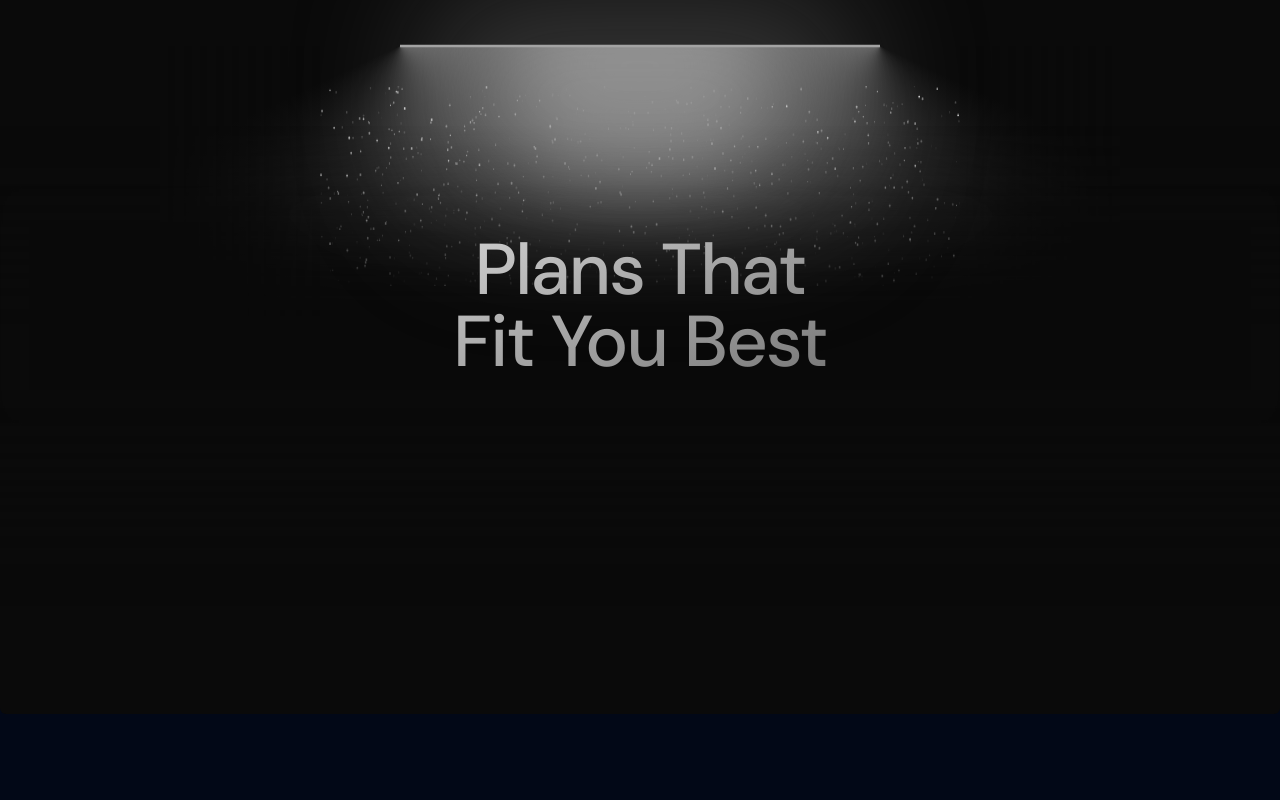
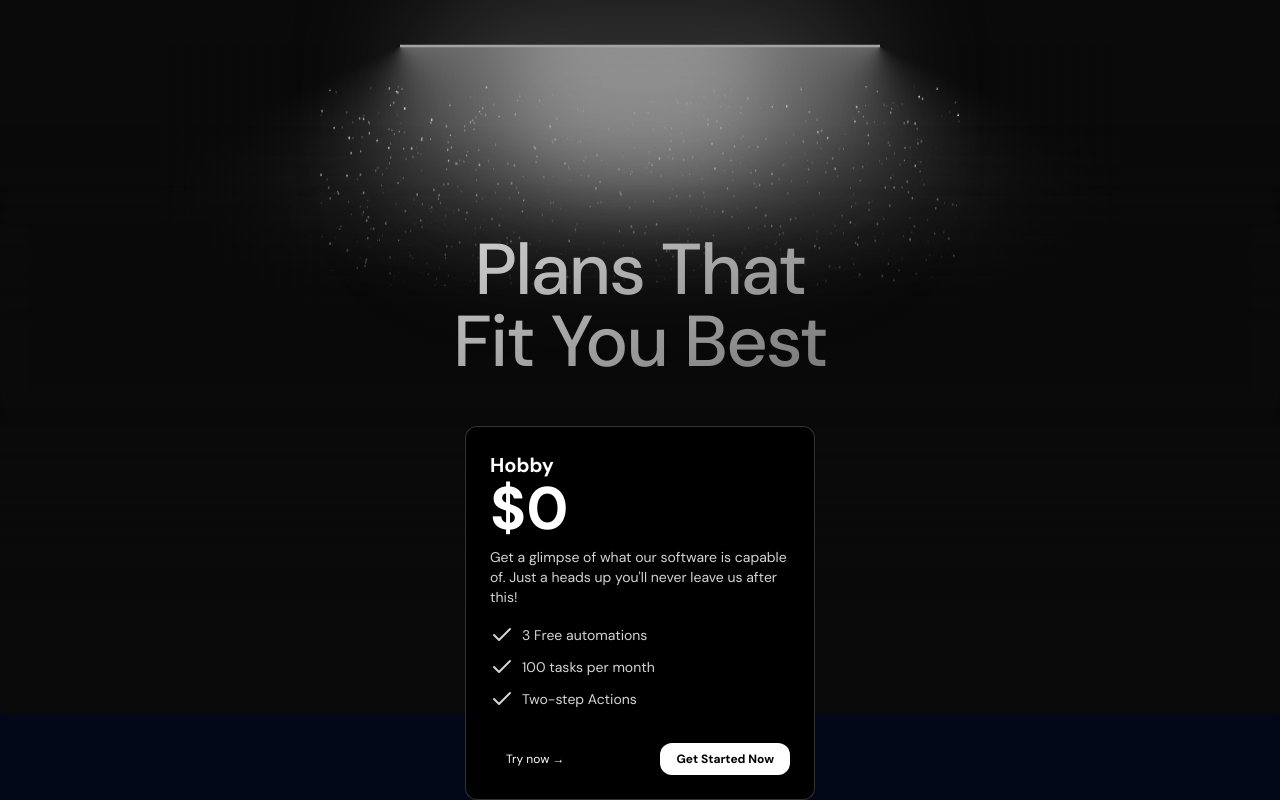
Before and after one commit to chanwoo00106/fuzzie-production, a Next.js app: page / in a window 1280 px wide. Shown: the part 3160-3960 px from the top of the page. Before the commit the page ends 3874 px from the top, so only its background shows below. Built offline with nearby package versions, Linux system fonts and the light colour scheme.

Commit message:
feat: add pricing card components

```diff
--- a/src/app/page.tsx
+++ b/src/app/page.tsx
@@ -1,3 +1,8 @@
+import {
+  CardBody,
+  CardContainer,
+  CardItem,
+} from "@/components/global/CardContainer";
 import { HeroParallax } from "@/components/global/ConnectParallax";
 import { ContainerScroll } from "@/components/global/ContainerScrollAnimation";
 import { InfiniteMovingCards } from "@/components/global/InfiniteMovingCards";
@@ -5,6 +10,7 @@ import { LampComponent } from "@/components/global/LampComponent";
 import Navbar from "@/components/global/Navbar";
 import { Button } from "@/components/ui/button";
 import { clients, products } from "@/lib/constant";
+import { CheckIcon } from "lucide-react";
 
 export default function Home() {
   return (
@@ -43,6 +49,56 @@ export default function Home() {
       </section>
       <section className="mt-[-500px]">
         <LampComponent />
+        <div className="flex flex-wrap justify-center items-center flex-col md:flex-row gap-8 -mt-72">
+          <CardContainer className="inter-var">
+            <CardBody className="bg-gray-50 relative group/card  dark:hover:shadow-2xl dark:hover:shadow-neutral-500/[0.1] dark:bg-black dark:border-white/[0.2] border-black/[0.1] w-full md:!w-[350px] h-auto rounded-xl p-6 border">
+              <CardItem
+                translateZ="50"
+                className="text-xl font-bold text-neutral-600 dark:text-white "
+              >
+                Hobby
+                <h2 className="text-6xl">$0</h2>
+              </CardItem>
+
+              <CardItem
+                translateZ="60"
+                className="text-neutral-500 text-sm max-w-sm mt-2 dark:text-neutral-300"
+              >
+                Get a glimpse of what our software is capable of. Just a heads
+                up {"you'll"} never leave us after this!
+                <ul className="my-4 flex flex-col gap-2">
+                  <li className="flex items-center gap-2">
+                    <CheckIcon />3 Free automations
+                  </li>
+                  <li className="flex items-center gap-2">
+                    <CheckIcon />
+                    100 tasks per month
+                  </li>
+                  <li className="flex items-center gap-2">
+                    <CheckIcon />
+                    Two-step Actions
+                  </li>
+                </ul>
+              </CardItem>
+              <div className="flex justify-between items-center mt-8">
+                <CardItem
+                  translateZ={20}
+                  as="button"
+                  className="px-4 py-2 rounded-xl text-xs font-normal dark:text-white"
+                >
+                  Try now →
+                </CardItem>
+                <CardItem
+                  translateZ={20}
+                  as="button"
+                  className="px-4 py-2 rounded-xl bg-black dark:bg-white dark:text-black text-white text-xs font-bold"
+                >
+                  Get Started Now
+                </CardItem>
+              </div>
+            </CardBody>
+          </CardContainer>
+        </div>
       </section>
     </main>
   );
--- /dev/null
+++ b/src/components/global/CardContainer.tsx
@@ -0,0 +1,150 @@
+"use client";
+
+import { cn } from "@/lib/utils";
+import React, {
+  createContext,
+  useState,
+  useContext,
+  useRef,
+  useEffect,
+} from "react";
+
+const MouseEnterContext = createContext<
+  [boolean, React.Dispatch<React.SetStateAction<boolean>>] | undefined
+>(undefined);
+
+export const CardContainer = ({
+  children,
+  className,
+  containerClassName,
+}: {
+  children?: React.ReactNode;
+  className?: string;
+  containerClassName?: string;
+}) => {
+  const containerRef = useRef<HTMLDivElement>(null);
+  const [isMouseEntered, setIsMouseEntered] = useState(false);
+
+  const handleMouseMove = (e: React.MouseEvent<HTMLDivElement>) => {
+    if (!containerRef.current) return;
+    const { left, top, width, height } =
+      containerRef.current.getBoundingClientRect();
+    const x = (e.clientX - left - width / 2) / 25;
+    const y = (e.clientY - top - height / 2) / 25;
+    containerRef.current.style.transform = `rotateY(${x}deg) rotateX(${y}deg)`;
+  };
+
+  const handleMouseEnter = (e: React.MouseEvent<HTMLDivElement>) => {
+    setIsMouseEntered(true);
+    if (!containerRef.current) return;
+  };
+
+  const handleMouseLeave = (e: React.MouseEvent<HTMLDivElement>) => {
+    if (!containerRef.current) return;
+    setIsMouseEntered(false);
+    containerRef.current.style.transform = `rotateY(0deg) rotateX(0deg)`;
+  };
+  return (
+    <MouseEnterContext.Provider value={[isMouseEntered, setIsMouseEntered]}>
+      <div
+        className={cn("flex items-center justify-center", containerClassName)}
+        style={{
+          perspective: "1000px",
+        }}
+      >
+        <div
+          ref={containerRef}
+          onMouseEnter={handleMouseEnter}
+          onMouseMove={handleMouseMove}
+          onMouseLeave={handleMouseLeave}
+          className={cn(
+            "flex items-center justify-center relative transition-all duration-200 ease-linear",
+            className,
+          )}
+          style={{
+            transformStyle: "preserve-3d",
+          }}
+        >
+          {children}
+        </div>
+      </div>
+    </MouseEnterContext.Provider>
+  );
+};
+
+export const CardBody = ({
+  children,
+  className,
+}: {
+  children: React.ReactNode;
+  className?: string;
+}) => {
+  return (
+    <div
+      className={cn(
+        "h-96 w-96 [transform-style:preserve-3d]  [&>*]:[transform-style:preserve-3d]",
+        className,
+      )}
+    >
+      {children}
+    </div>
+  );
+};
+
+export const CardItem = ({
+  as: Tag = "div",
+  children,
+  className,
+  translateX = 0,
+  translateY = 0,
+  translateZ = 0,
+  rotateX = 0,
+  rotateY = 0,
+  rotateZ = 0,
+  ...rest
+}: {
+  as?: React.ElementType;
+  children: React.ReactNode;
+  className?: string;
+  translateX?: number | string;
+  translateY?: number | string;
+  translateZ?: number | string;
+  rotateX?: number | string;
+  rotateY?: number | string;
+  rotateZ?: number | string;
+}) => {
+  const ref = useRef<HTMLDivElement>(null);
+  const [isMouseEntered] = useMouseEnter();
+
+  useEffect(() => {
+    handleAnimations();
+  }, [isMouseEntered]);
+
+  const handleAnimations = () => {
+    if (!ref.current) return;
+    if (isMouseEntered) {
+      ref.current.style.transform = `translateX(${translateX}px) translateY(${translateY}px) translateZ(${translateZ}px) rotateX(${rotateX}deg) rotateY(${rotateY}deg) rotateZ(${rotateZ}deg)`;
+    } else {
+      ref.current.style.transform = `translateX(0px) translateY(0px) translateZ(0px) rotateX(0deg) rotateY(0deg) rotateZ(0deg)`;
+    }
+  };
+
+  return (
+    <Tag
+      ref={ref}
+      className={cn("w-fit transition duration-200 ease-linear", className)}
+      {...rest}
+    >
+      {children}
+    </Tag>
+  );
+};
+
+// Create a hook to use the context
+export const useMouseEnter = () => {
+  const context = useContext(MouseEnterContext);
+  if (context === undefined) {
+    throw new Error("useMouseEnter must be used within a MouseEnterProvider");
+  }
+  return context;
+};
--- a/src/components/global/LampComponent.tsx
+++ b/src/components/global/LampComponent.tsx
@@ -2,7 +2,7 @@
 import React from "react";
 import { motion } from "framer-motion";
 import { cn } from "@/lib/utils";
-import { SparklesCore } from "./sparkles";
+import { SparklesCore } from "./Sparkles";
 
 export function LampComponent() {
   return (
```
